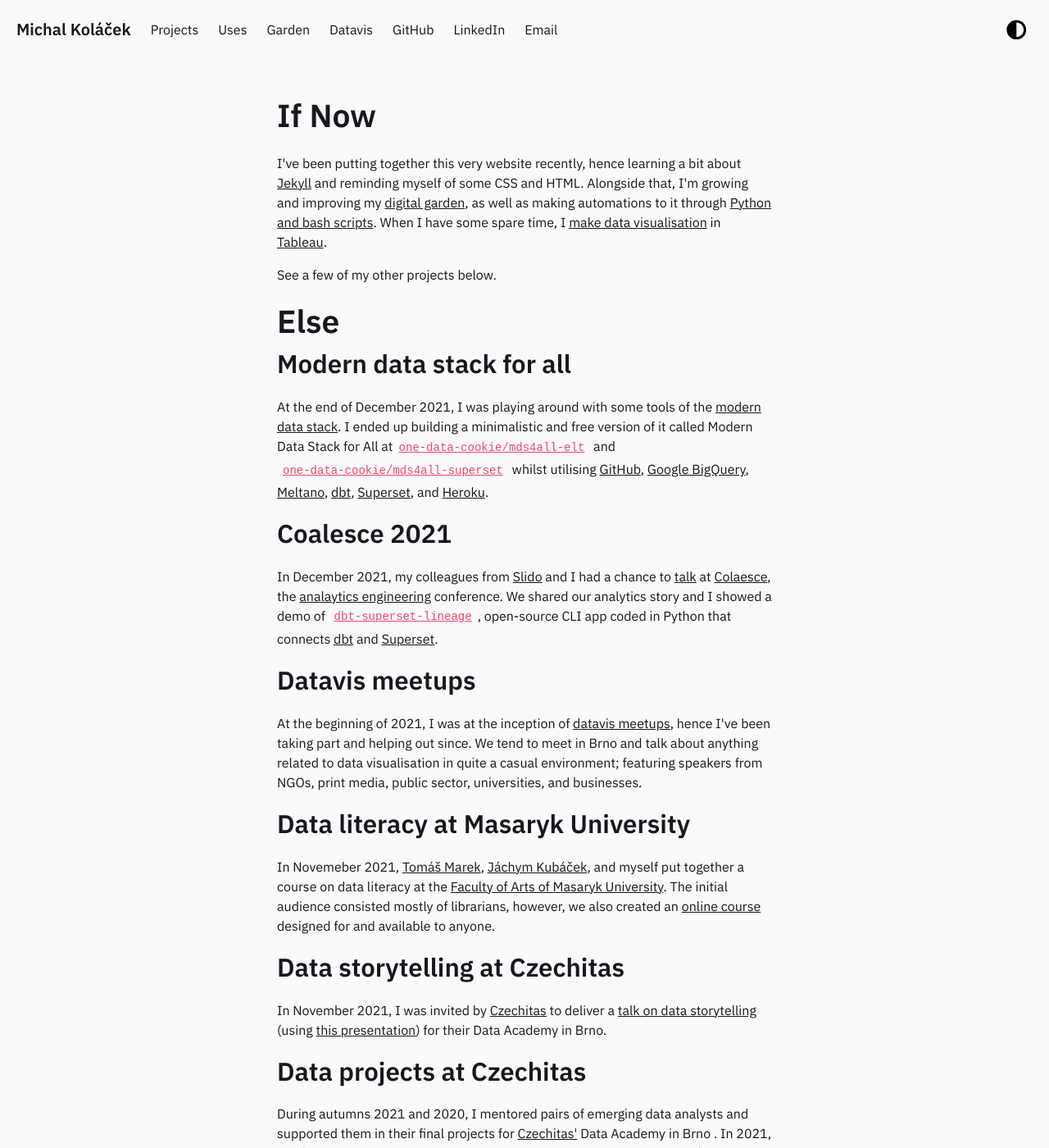
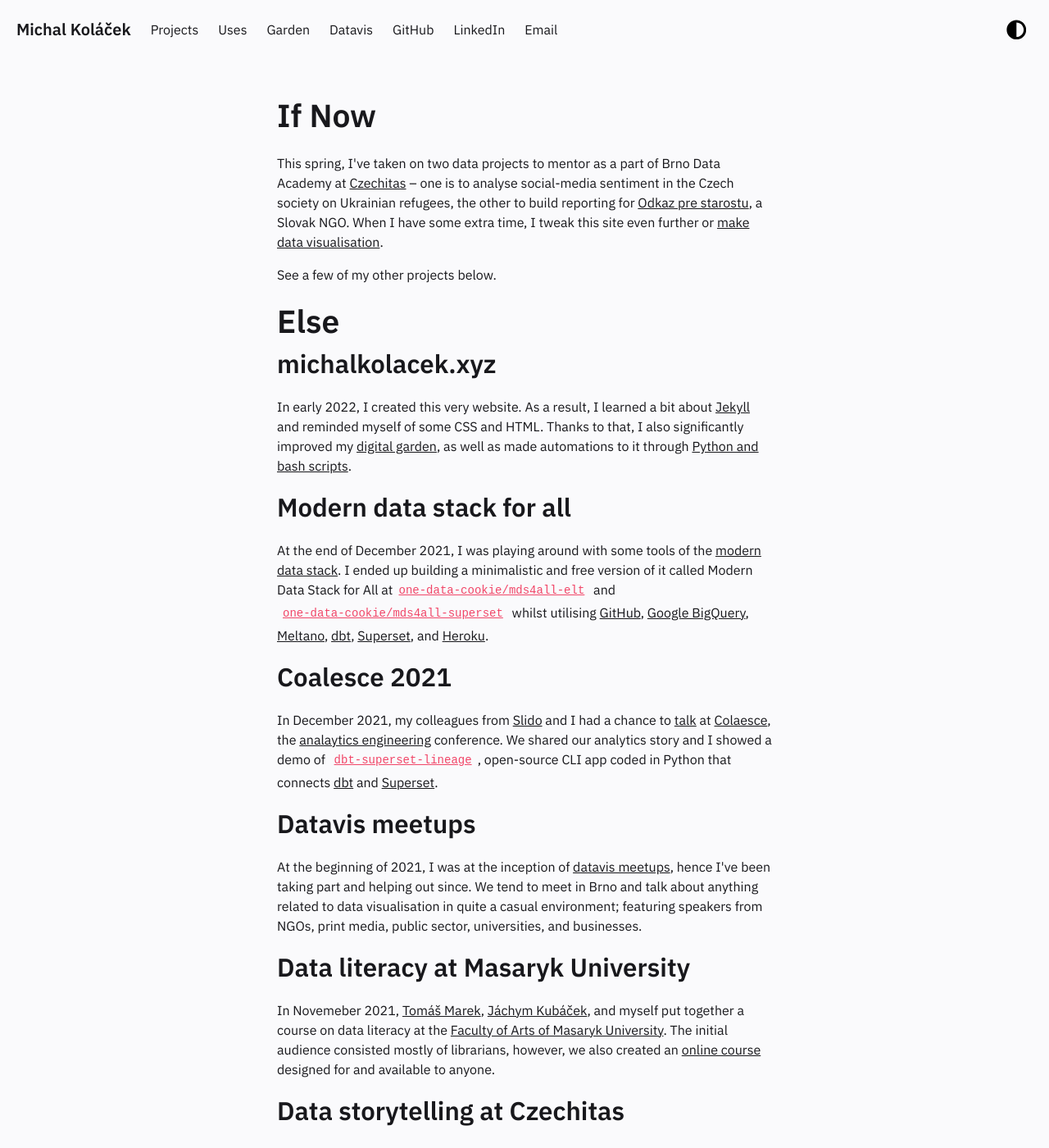
Before and after one commit to one-data-cookie/one-data-cookie.github.io, a Jekyll site: the page built from pages/projects.md, in a window 1280 px wide and 1400 px high. Shown: the whole window at 82% size. Built offline with Jekyll 4.4.1, drawn with Linux system fonts in a browser that asks for light colours; some of the changed text lies outside the part shown.

Commit message:
make pages up to date

```diff
--- a/pages/projects.md
+++ b/pages/projects.md
@@ -5,11 +5,14 @@
 ---
 
 # If Now
-I've been putting together this very website recently, hence learning a bit about [Jekyll](https://jekyllrb.com/) and reminding myself of some CSS and HTML. Alongside that, I'm growing and improving my [digital garden](/notes), as well as making automations to it through [Python and bash scripts](https://github.com/one-data-cookie/one-data-cookie.github.io/tree/main/utilities). When I have some spare time, I [make data visualisation](/posts) in [Tableau](https://www.tableau.com/).
+This spring, I've taken on two data projects to mentor as a part of Brno Data Academy at [Czechitas](https://www.czechitas.cz/en) – one is to analyse social-media sentiment in the Czech society on Ukrainian refugees, the other to build reporting for [Odkaz pre starostu](https://www.odkazprestarostu.sk/), a Slovak NGO. When I have some extra time, I tweak this site even further or [make data visualisation](/posts).
 
 See a few of my other projects below.
 
 # Else
+## michalkolacek.xyz
+In early 2022, I created this very website. As a result, I learned a bit about [Jekyll](https://jekyllrb.com/) and reminded myself of some CSS and HTML. Thanks to that, I also significantly improved my [digital garden](/notes), as well as made automations to it through [Python and bash scripts](https://github.com/one-data-cookie/one-data-cookie.github.io/tree/main/utilities).
+
 ## Modern data stack for all
 At the end of December 2021, I was playing around with some tools of the [modern data stack](https://blog.getdbt.com/future-of-the-modern-data-stack/). I ended up building a minimalistic and free version of it called Modern Data Stack for All at[`one-data-cookie/mds4all-elt`](https://github.com/one-data-cookie/mds4all-elt) and [`one-data-cookie/mds4all-superset`](https://github.com/one-data-cookie/mds4all-superset) whilst utilising [GitHub](https://github.com/), [Google BigQuery](https://cloud.google.com/bigquery/), [Meltano](https://meltano.com/), [dbt](https://www.getdbt.com/), [Superset](https://superset.apache.org/), and [Heroku](https://dashboard.heroku.com/).
 
@@ -26,7 +29,7 @@
 In November 2021, I was invited by [Czechitas](https://www.czechitas.cz/en) to deliver a [talk on data storytelling](https://youtu.be/YoCbP-f_fEc) (using [this presentation](https://docs.google.com/presentation/d/1t72l01QatWym27fqkII6Lg6IbxugsUWD65huO-EgNYQ/edit?usp=sharing)) for their Data Academy in Brno.
 
 ## Data projects at Czechitas
-During autumns 2021 and 2020, I mentored pairs of emerging data analysts and supported them in their final projects for [Czechitas'](https://www.czechitas.cz/en) Data Academy in Brno . In 2021, [Renáta](https://www.linkedin.com/in/renata-turonova/) and Daniela had a look into the topic of [cybercrime](https://public.tableau.com/views/DAPROJEKTJakbezpenojevkyberprostoru/Dashboard1?:language=en-GB&:display_count=n&:origin=viz_share_link).
+During autumns 2021 and 2020, I mentored pairs of emerging data analysts and supported them in their final projects for Brno Data Academy at [Czechitas](https://www.czechitas.cz/en). In 2021, [Renáta](https://www.linkedin.com/in/renata-turonova/) and Daniela had a look into the topic of [cybercrime](https://public.tableau.com/views/DAPROJEKTJakbezpenojevkyberprostoru/Dashboard1?:language=en-GB&:display_count=n&:origin=viz_share_link).
 In 2020, [Adéla](https://www.linkedin.com/in/adela-procha/) and [Elena](https://www.linkedin.com/in/elena-gorokhova/) chose to explore [Brno's participatory budget](https://public.tableau.com/views/PaRo-grafy1/NavigationDB?:language=en-GB&:display_count=n&:origin=viz_share_link).
 
 ## Standardisation of geo data at JIC
```
Also changed, not shown: pages/uses.md (+1 -2 lines).
